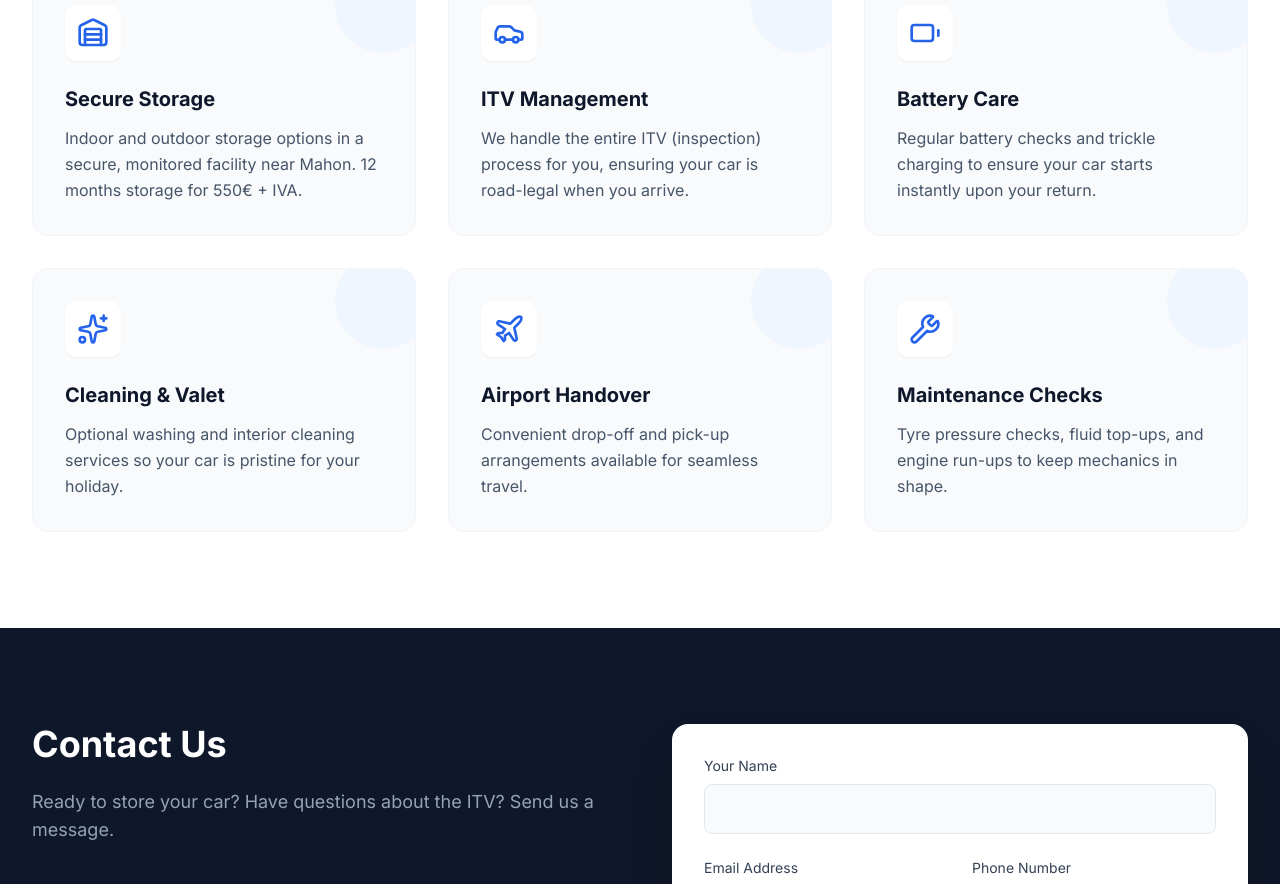
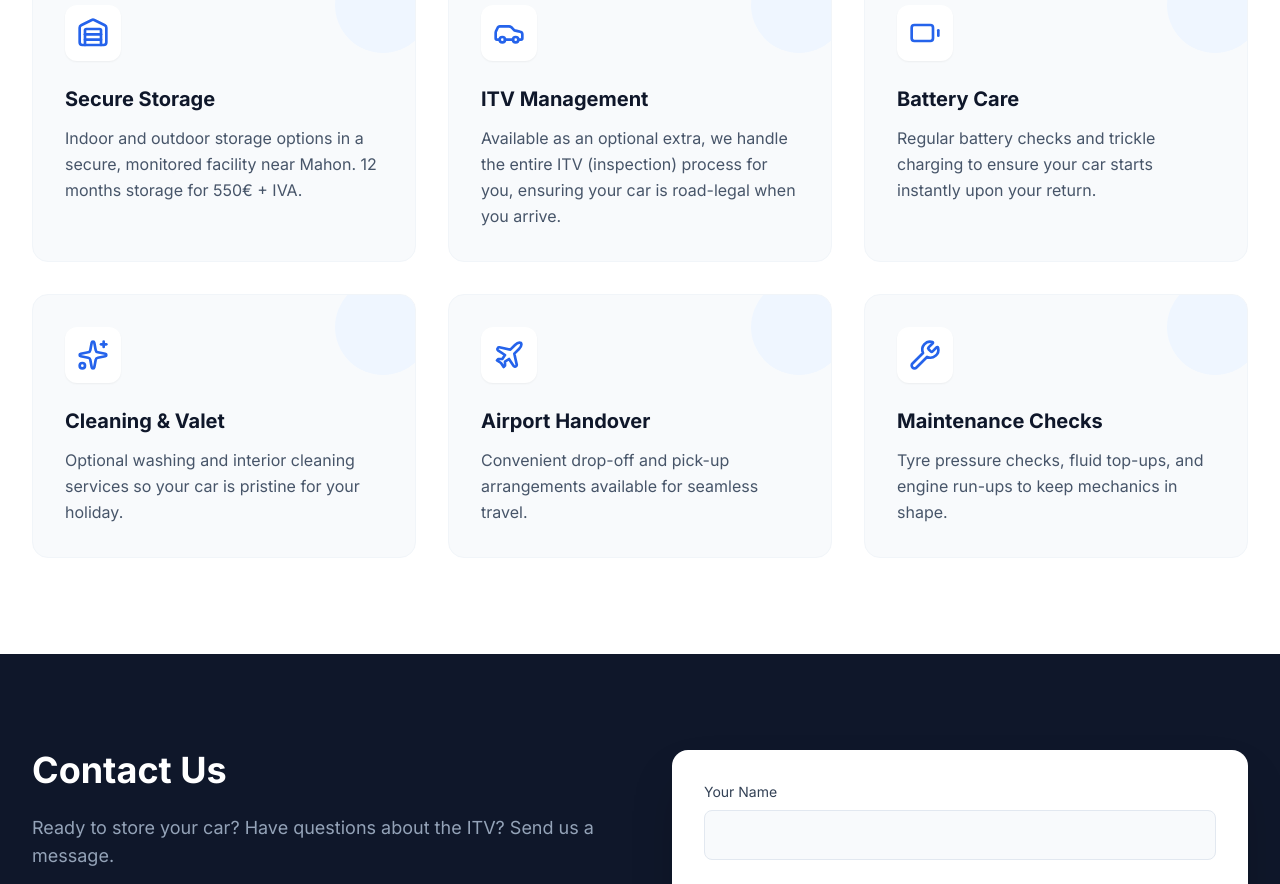
Before and after one commit to cballe10/menorca-car-storage, a React (Vite) app: page / in a window 1280 px wide. Shown: the part 1100-1984 px from the top of the page. Built offline with nearby package versions, Linux system fonts and the light colour scheme.

Commit message:
feat: Improve SEO and clarify ITV service
Add meta tags for robots and canonical URL to index.html. Update the description for the ITV management service in both English and Spanish to clarify that it is an optional extra, improving clarity for potential customers.

```diff
--- a/constants.ts
+++ b/constants.ts
@@ -26,7 +26,7 @@ export const CONTENT: Record<Language, Content> = {
         },
         {
           title: "ITV Management",
-          description: "We handle the entire ITV (inspection) process for you, ensuring your car is road-legal when you arrive."
+          description: "Available as an optional extra, we handle the entire ITV (inspection) process for you, ensuring your car is road-legal when you arrive."
         },
         {
           title: "Battery Care",
@@ -85,7 +85,7 @@ export const CONTENT: Record<Language, Content> = {
         },
         {
           title: "Gestión de ITV",
-          description: "Nos encargamos de todo el proceso de la ITV, asegurando que su coche esté legal al llegar."
+          description: "Disponible como servicio adicional, nos encargamos de todo el proceso de la ITV, asegurando que su coche esté legal al llegar."
         },
         {
           title: "Cuidado de Batería",
--- a/index.html
+++ b/index.html
@@ -4,6 +4,8 @@
     <meta charset="UTF-8" />
     <meta name="viewport" content="width=device-width, initial-scale=1.0" />
     <title>Mahon Car Storage - Menorca</title>
+    <meta name="robots" content="index, follow" />
+    <link rel="canonical" href="https://www.mahoncarstorage.com/" />
     <script src="https://cdn.tailwindcss.com"></script>
     <link href="https://fonts.googleapis.com/css2?family=Inter:wght@300;400;600;700&display=swap" rel="stylesheet">
     <link rel="icon" type="image/png" href="/logo.png" />
```
